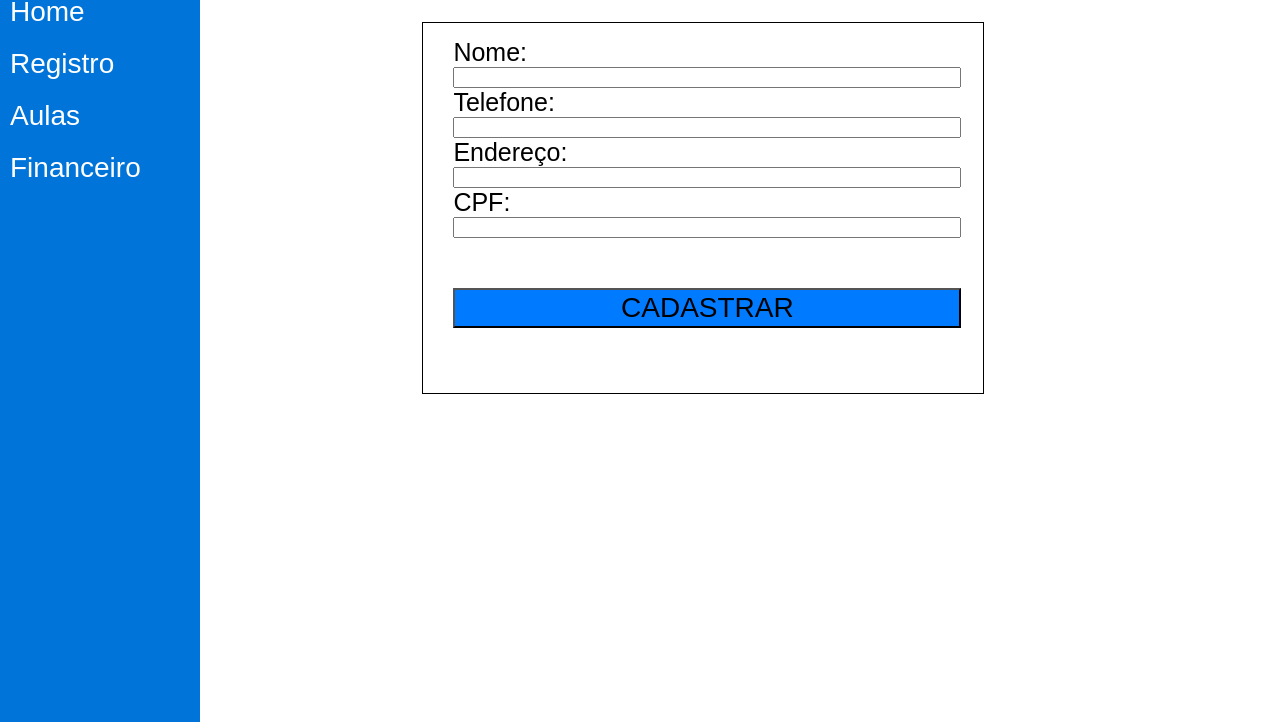
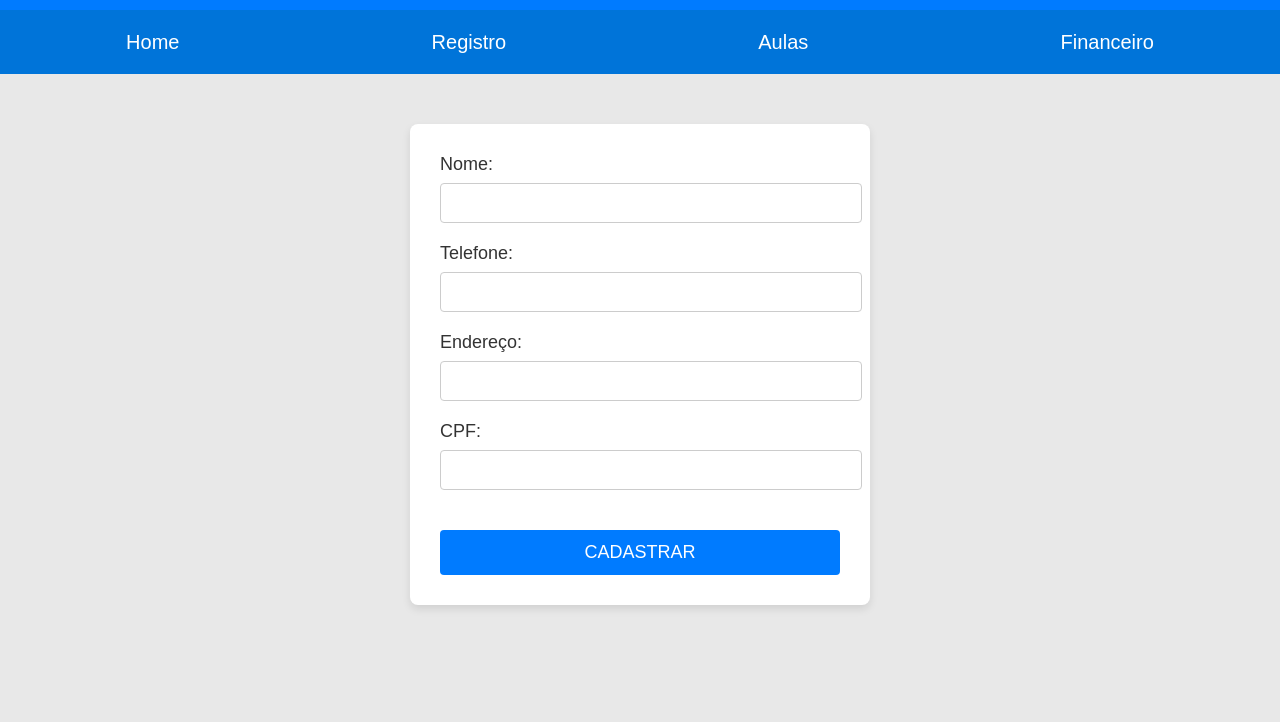
Before and after one commit to Wesley6900/projeto-academia-facul, a plain HTML site: page index.html in a window 1280 px wide. Shown: the part 78-800 px from the top of the page. Drawn offline with Linux system fonts and the light colour scheme; a web font is replaced by a local one.

Commit message:
Update index.css

```diff
--- a/css/index.css
+++ b/css/index.css
@@ -1,7 +1,9 @@
 body {
     margin: 0;
     padding: 0;
-  }
+    font-family: Arial, sans-serif;
+    background-color: #e8e8e8;
+}
 
 header {
     background-color: #007bff;
@@ -9,58 +11,98 @@ header {
     text-align: center;
     box-shadow: 0 4px 4px rgba(0, 0, 0, 0.3);
     height: 8vh;
+
+    padding-bottom: 3vh;
 }
 
 .logo {
-    font-family: "Jaro", sans-serif;
-    font-size: 32px;
+    font-family: Impact, Haettenschweiler, 'Arial Narrow Bold', sans-serif;
+    font-size: 40px;
     padding-top: 10px;
 }
 
-
-
 .tabs {
-    background-color: #0074D9; /* Cor de fundo das abas (azul) */
-    width: 25vh;
-    height: 92vh;
-
+    background-color: #0074D9;
+    width: 100%;
+    display: flex;
+    justify-content: space-around;
+    align-items: center;
+    height: 8vh;
 }
 
 .tab {
     cursor: pointer;
-    display: flex;
-    justify-content: column;
-    color: #FFF; /* Letras brancas */
+    color: #FFF;
     font-family: "Jaro", sans-serif;
-    padding: 10px;
-    font-size: 28px;
+    font-size: 20px;
+    padding: 10px 40px;
+    transition: background-color 0.3s ease;
 }
 
-.cadastro{
-    position: absolute;
-    top: 100px;
-    left: 33%;
-    padding: 15px 30px;
-    width: 500px;
-    height: 340px;
-    border: 1px solid black;
+.tab:hover {
+    background-color: #0065d1;
+    padding: 10px 40px;
+    border-radius: 10px;
 }
 
-label{
-    font-size: 25px;
+.cadastro {
     display: flex;
-    font-family: "Jaro", sans-serif;
+    justify-content: center;
 }
 
-input{
-    width: 500px;
+.cadastro form{
+    margin-top: 50px;
+    padding: 30px;
+    width: 400px;
+    background-color: #fff;
+    border-radius: 8px;
+    box-shadow: 0 4px 8px rgba(0, 0, 0, 0.1);
 }
 
-button{
-    width: 508px;
-    height: 40px;
-    margin-top: 50px;
-    font-size: 28px;
+.cadastro label {
+    font-size: 18px;
+    display: block;
+    margin-bottom: 8px;
+    font-family: "Jaro", sans-serif;
+    color: #333;
+}
+
+.cadastro input {
+    width: 100%;
+    padding: 10px;
+    margin-bottom: 20px;
+    border: 1px solid #ccc;
+    border-radius: 4px;
+    font-size: 16px;
+    transition: border-color 0.3s ease;
+}
+
+.cadastro input:focus {
+    border-color: #80bdff;
+    outline: none;
+    box-shadow: 0 0 5px rgba(128, 189, 255, 0.5);
+}
+
+.cadastro button {
+    width: 100%;
+    height: 45px;
+    margin-top: 20px;
+    font-size: 18px;
     font-family: "Jaro", sans-serif;
     background-color: #007bff;
+    color: white;
+    border: none;
+    border-radius: 4px;
+    cursor: pointer;
+    transition: background-color 0.3s ease;
 }
+
+.cadastro button:hover {
+    background-color: #0056b3;
+}
+
+.cadastro button:focus {
+    border-color: #80bdff;
+    outline: none;
+    box-shadow: 0 0 5px rgba(128, 189, 255, 0.5);
+}
```
